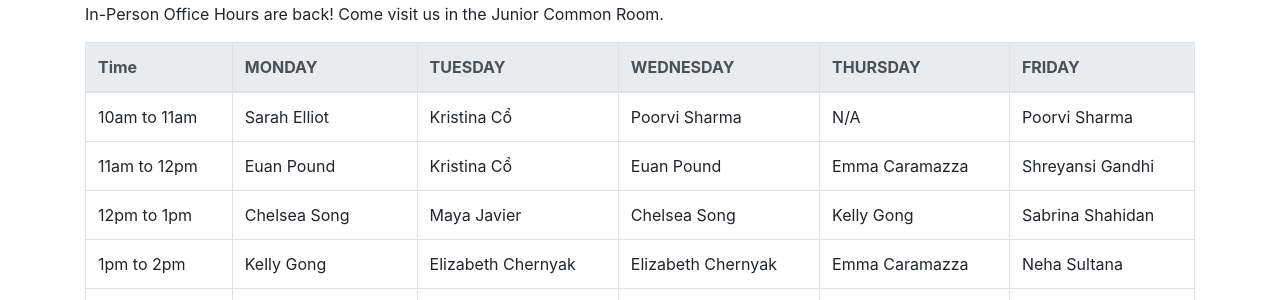
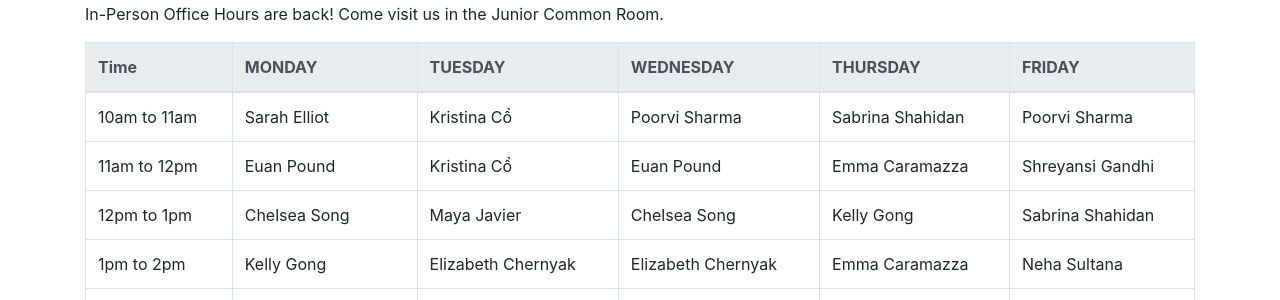
Before and after one commit to uclit-webmaster/uclit-site, a Jekyll site: the page built from contact.html, in a window 1280 px wide and 1251 px high. Shown: the part 395-695 px from the top of the window. Built offline with Jekyll 4.4.1, drawn with Linux system fonts in a browser that asks for light colours; nearby versions of some CDN libraries.

Commit message:
Update contact.html

```diff
--- a/contact.html
+++ b/contact.html
@@ -21,7 +21,7 @@ title: Contact Us
 <div class="table-responsive">
 <table class="table table-bordered">
 <thead class="thead-light"><tr><th>Time</th><th>MONDAY</th><th>TUESDAY</th><th>WEDNESDAY</th><th>THURSDAY</th><th>FRIDAY</th></tr></thead><tbody>
- <tr><td>10am to 11am </td><td>Sarah Elliot</td><td>Kristina Cổ</td><td>Poorvi Sharma</td><td>N/A</td><td>Poorvi Sharma</td></tr>
+ <tr><td>10am to 11am </td><td>Sarah Elliot</td><td>Kristina Cổ</td><td>Poorvi Sharma</td><td>Sabrina Shahidan</td><td>Poorvi Sharma</td></tr>
  <tr><td>11am to 12pm</td><td>Euan Pound</td><td>Kristina Cổ</td><td>Euan Pound</td><td>Emma Caramazza</td><td>Shreyansi Gandhi</td></tr>
  <tr><td>12pm to 1pm</td><td>Chelsea Song</td><td>Maya Javier</td><td>Chelsea Song</td><td>Kelly Gong</td><td>Sabrina Shahidan</td></tr>
  <tr><td>1pm to 2pm</td><td>Kelly Gong</td><td>Elizabeth Chernyak</td><td>Elizabeth Chernyak</td><td>Emma Caramazza</td><td>Neha Sultana</td></tr>
```
